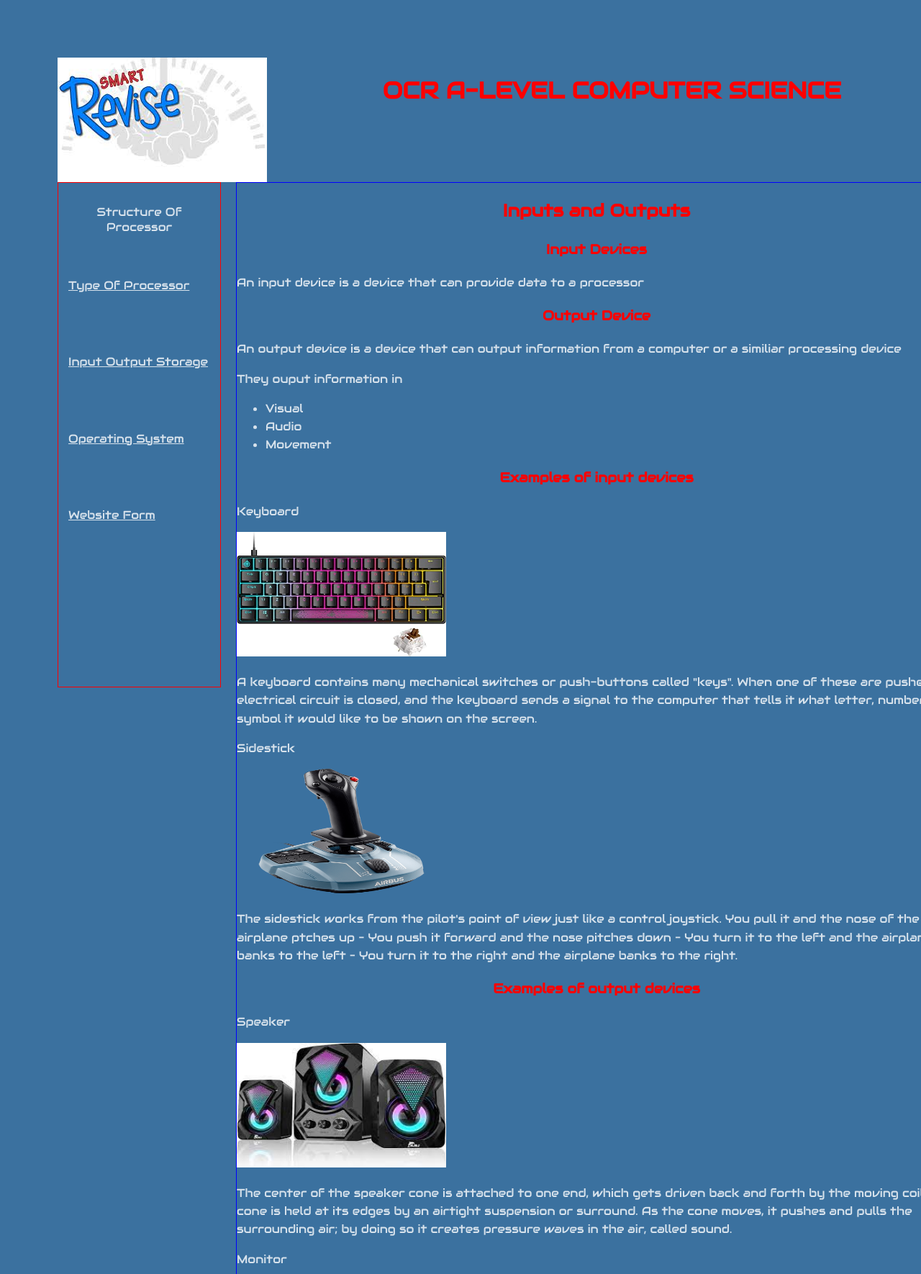
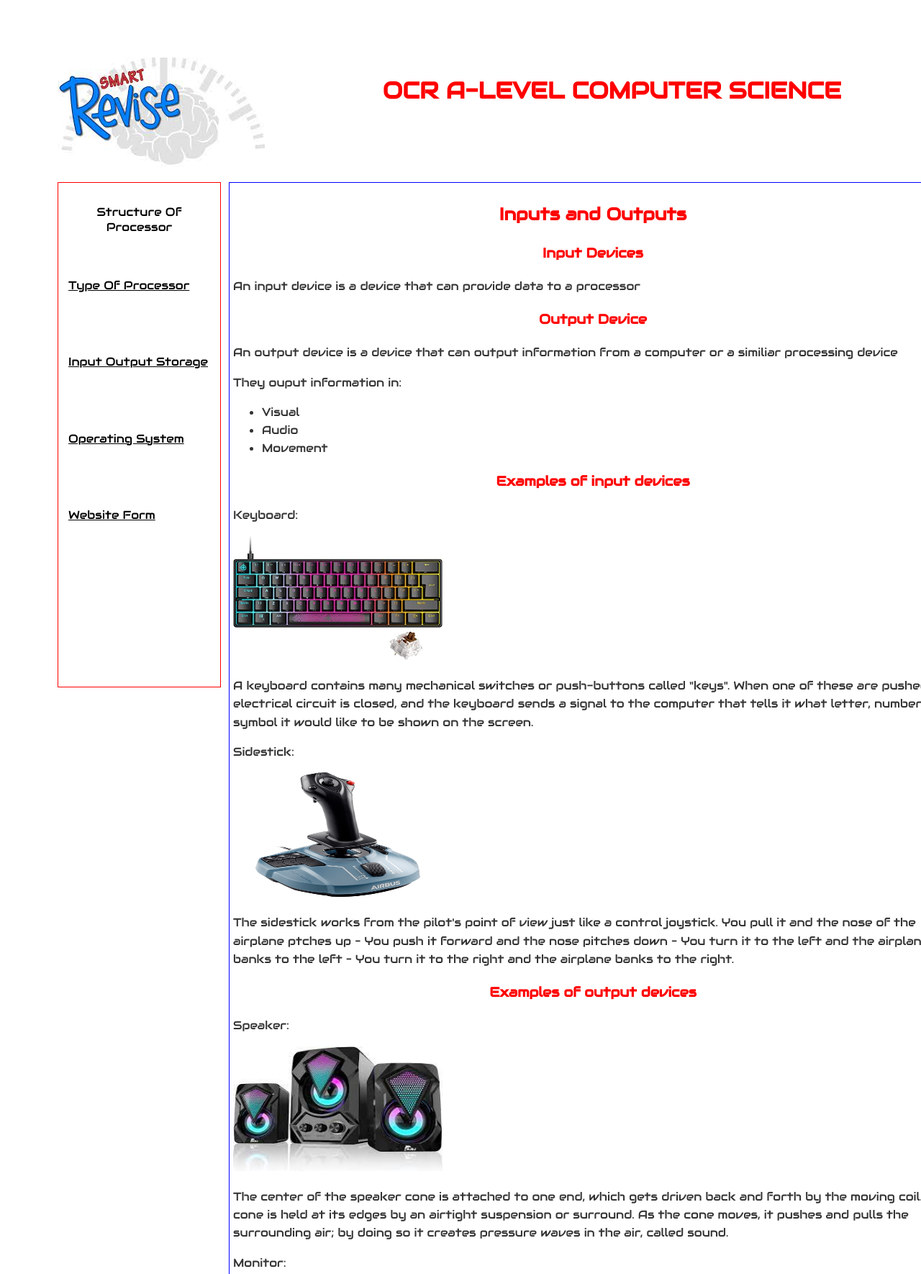
Before and after one commit to hii-people/ComputingWebsite, a plain HTML site: page InputOutputStorage/InputOutputs.html in a window 1280 px wide. Shown: the top 1770 px of the page at 72% size. Drawn offline with Linux system fonts and the light colour scheme.

```diff
--- a/CSS/styles.css
+++ b/CSS/styles.css
@@ -2,12 +2,13 @@
 @import url('https://fonts.googleapis.com/css?family=Quicksand&display=swap');
 body {
   font-family: 'Audiowide', 'sans-serif';
-  color: rgba(255, 255, 255, 0.8);
+  color: rgba(0, 0, 0, 0.8);
   font-weight: 400;
   line-height: 1.58;
   letter-spacing: -.003em;
   padding: 70px;
-  background-color: #3B719F;
+  /*background-color: #1f2324;*/
+  /* background-color: #3B719F; */
   /*background-image: url("../Images/Background(2).png");
   background-opacity: */
 }
@@ -37,6 +38,7 @@ zoom: 140%;
 	float:right;
 	width:1000px;
 	min-height:700px;
+	padding: 5px;
 }
 
 
@@ -108,7 +110,7 @@ h3{
   font-size: 16px;
   padding: 14px;
   font-family: Audiowide;
-color: rgba(255, 255, 255, 0.8);
+
 }
 
 .navbar a:hover, .dropdown:hover .dropbtn {
@@ -168,3 +170,10 @@ color: rgba(255, 255, 255, 0.8);
 	width: 425px;
 	margin-right: 150x;
 }
+
+/*iframe {
+    width: 560px;
+    height: 315px;
+    margin: 0 auto;
+    background-color: #777;
+}*/
--- a/InputOutputStorage/InputOutputs.html
+++ b/InputOutputStorage/InputOutputs.html
@@ -95,24 +95,24 @@
 		<p> An input device is a device that can provide data to a processor </p>
 		<h3> Output Device </h3>
 		<p> An output device is a device that can output information from a computer or a similiar processing device </p>
-		<p> They ouput information in </p>
+		<p> They ouput information in:</p>
 		<ul>
 		<li>Visual</li>
 		<li>Audio</li>
 		<li>Movement</li>
 		</ul>
 		<h3> Examples of input devices</h3>
-		<p> Keyboard</p>
+		<p> Keyboard:</p>
 		<a href = "https://tinyurl.com/input-output-a-level"><img src="../images/RGB keyboard.jpg" style="height:173px;width:291px"></a>
 		<p>A keyboard contains many mechanical switches or push-buttons called "keys". When one of these are pushed, an electrical circuit is closed, and the keyboard sends a signal to the computer that tells it what letter, number or symbol it would like to be shown on the screen.</p>
-		<p>Sidestick</p>
+		<p>Sidestick:</p>
 		<a href = "https://tinyurl.com/input-output-a-level"><img src="../images/sidestick.png" style="height:173px;width:291px"></a>
 		<p>The sidestick works from the pilot's point of view just like a control joystick. You pull it and the nose of the airplane ptches up – You push it forward and the nose pitches down – You turn it to the left and the airplane banks to the left – You turn it to the right and the airplane banks to the right.</p>
 		<h3> Examples of output devices</h3>
-		<p> Speaker</p>
+		<p> Speaker:</p>
 		<a href = "https://tinyurl.com/input-output-a-level"><img src="../images/RGB Speaker.jpg" style="height:173px;width:291px"></a>
 		<p>The center of the speaker cone is attached to one end, which gets driven back and forth by the moving coil. This cone is held at its edges by an airtight suspension or surround. As the cone moves, it pushes and pulls the surrounding air; by doing so it creates pressure waves in the air, called sound.</p>
-		<p> Monitor</p>
+		<p> Monitor:</p>
 		<a href = "https://tinyurl.com/input-output-a-level"><img src="../images/monitor.jpg" style="height:173px;width:291px"></a>
 		<p>Monitors work by displaying information processed by the computer's video card. The result of the processing displayed by the monitor is called output. The output provides instant feedback by showing you text and graphic images as you work or play.</p>
 		</div><!-- end of div -->
```
Also changed, not shown: InputOutputStorage/MainMemory.html (+6 -0 lines), InputOutputStorage/SecondaryStorage.html (+7 -2 lines), OperatingSystems/Interrupts.html (+1 -1 lines), Images/Interrupts.PNG (added).
